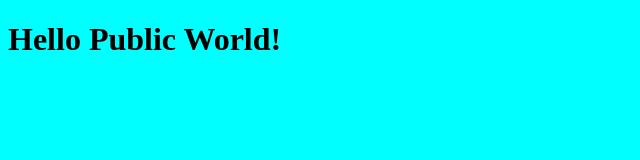
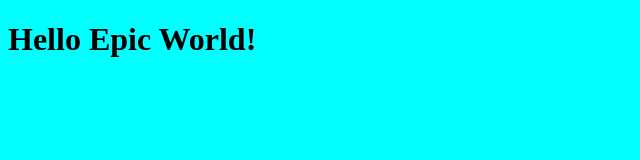
Before and after one commit to mustafakumshi/Project-2, a plain HTML site: page index.html in a window 1280 px wide. Shown: the whole page, without its empty margins (0-640 px from the left). Drawn offline with Linux system fonts and the light colour scheme.

Commit message:
first commit

```diff
--- a/index.html
+++ b/index.html
@@ -8,6 +8,6 @@
     <link rel="stylesheet" href="style.css" />
   </head>
   <body>
-    <h1>Hello Public World!</h1>
+    <h1>Hello Epic World!</h1>
   </body>
 </html>
```
